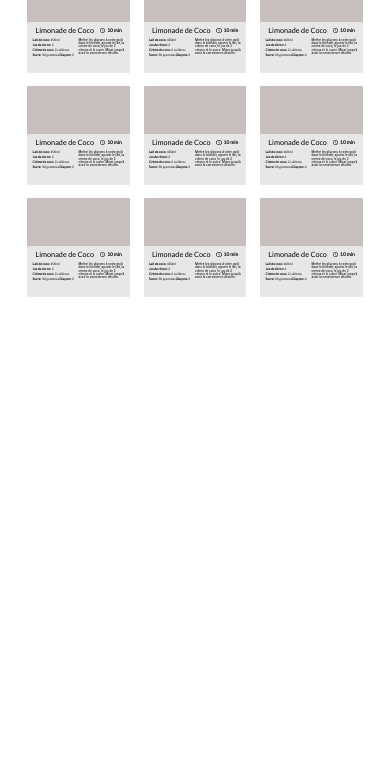
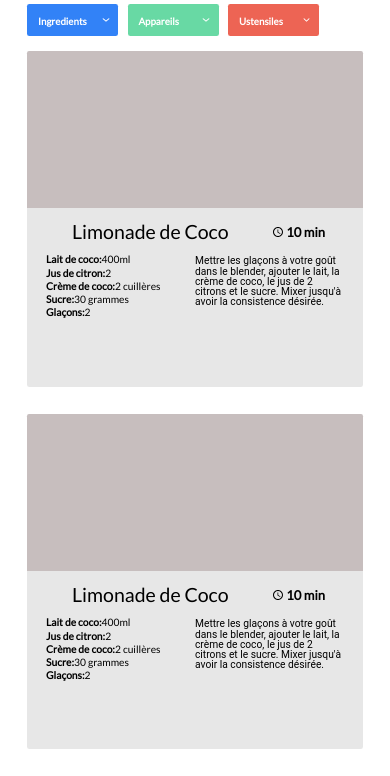
Before and after one commit to MasterCodeDevelop/MohamedAliElhamech_P7_18102022, a website: page index.html in a window 390 px wide. Shown: the part 132-908 px from the top of the page. Before the commit the page ends 844 px from the top, so only its background shows below. Drawn offline with Linux system fonts and the light colour scheme.

Commit message:
update all rest of elements in responsive (HTML/CSS)

```diff
--- a/src/scss/abstracts/_functions.scss
+++ b/src/scss/abstracts/_functions.scss
@@ -1,4 +1,8 @@
 //====================== functions ======================//
+@function preciseWidth($width) {
+    $newWidth: calc($res-width * $width );
+    @return $newWidth;
+}
 @function width($width) {
     $newWidth: calc($res-width * $width * $ratio-width);
     @return $newWidth;
--- a/src/scss/base/_reset.scss
+++ b/src/scss/base/_reset.scss
@@ -5,6 +5,6 @@
     padding: 0;
 }
 body {
-    padding: width(25) width(100);
+    padding: preciseWidth(25) preciseWidth(100);
     font-family: 'DM Sans';
 }
--- a/src/scss/components/_card.scss
+++ b/src/scss/components/_card.scss
@@ -2,9 +2,12 @@
 .card {
     background-color: $clr-grey;
     width: width(380);
-    min-height: width(364);
+    min-height: width;
     border-radius: width(5);
-
+    cursor: pointer;
+    &:hover {
+        box-shadow: rgba(0, 0, 0, 0.35) 0px 5px 15px;
+    }
     &-thumb {
         background-color: #C7BEBE;
         width: 100%;
@@ -44,15 +47,18 @@
             }
         }
         &__ingredients {
-            display: flex;
-            flex-wrap: wrap;
+            display: grid;
             row-gap: width(4);
             width: 50%;
             font-family: 'Lato';
             font-style: normal;
-            font-size: width(11.95);
+            font-size: size(11.95);
             line-height: width(14);
             list-style: none;
+            li {
+                display: flex;
+                flex-wrap: wrap;
+            }
             strong {
                 font-weight: 700;
             }
@@ -63,7 +69,7 @@
             font-family: 'Roboto';
             font-style: normal;
             font-weight: 400;
-            font-size: width(11.95);
+            font-size: size(11.95);
             line-height: 100%;
         }
     }
--- a/src/scss/components/_filters.scss
+++ b/src/scss/components/_filters.scss
@@ -43,12 +43,15 @@
             z-index: 1;
             top: width(29.45);
             right: width(18);
+            width: width(16);
+            height: width(9.89);
             transition: transform .5s;
         }
     }
     &-input {
+        width: width(170);
         max-width: 65%;
-        height: 22px;
+        height: width(22);
         font-size: size(18);
         font-family: 'Lato';
         font-weight: 700;
@@ -64,6 +67,7 @@
         }
     }
     .filter-input:focus, &.is-open .filter-input  {
+        width: auto;
         z-index: 1;
         max-width: min-content;
         padding-right: width(50);
@@ -87,6 +91,9 @@
         flex-wrap: wrap;
         padding: width(16) width(19);
         row-gap: width(10);
+        overflow-y: auto;
+        max-height: 32.04vh;
+        min-height: width(56);
         li {
             cursor: pointer;
             color: $clr-white;
--- a/src/scss/index.scss
+++ b/src/scss/index.scss
@@ -15,3 +15,7 @@
 /*|||||||||||||||||||||| LAYOUTS ||||||||||||||||||||||*/
 @import './layouts/header';
 @import './layouts/recipes';
+
+/*|||||||||||||||||||||| SCREENS ||||||||||||||||||||||*/
+@import './screens/tablet';
+@import './screens/mobile';
--- a/src/scss/layouts/_header.scss
+++ b/src/scss/layouts/_header.scss
@@ -10,7 +10,6 @@
     display: flex;
     flex-direction: column;
     align-items: center;
-    width: width(268);
     margin: width(17) auto;
     h1 {
         color: $clr-red;
--- /dev/null
+++ b/src/scss/screens/_mobile.scss
@@ -0,0 +1,43 @@
+/*====================== mobile ======================*/
+@media screen and ( max-width: 425px) {
+    :root {
+        --ratio-size: 2;
+        --ratio-width: 1.75;
+    }
+    /*======= filters =======*/
+    .filters .list {
+        flex-direction: column;
+        flex-wrap: initial;
+        li {
+            width: 100%;
+        }
+    }
+
+    /*======= recipes =======*/
+    .recipes {
+        gap: preciseWidth(100);
+    }
+
+    /*======= card =======*/
+    .card {
+        width: 100%;
+        min-height: preciseWidth(1240);
+        &-thumb {
+            height: 40.34vw;
+        }
+        &-details {
+            padding: width(40);
+            row-gap: width(40);
+            &__title {
+                font-size: size(24);
+            }
+            &__ingredients {
+                row-gap: width(14);
+            }
+            &__ingredients, &__description {
+                font-size: size(18.95);
+            }
+        }
+    }
+
+}
--- /dev/null
+++ b/src/scss/screens/_tablet.scss
@@ -0,0 +1,13 @@
+//====================== tablet ======================//
+@media screen and ( max-width: 768px) {
+    :root {
+        --ratio-size: 1.5;
+        --ratio-width: 1.5;
+    }
+    .recipes {
+        row-gap: width(100);
+    }
+    .card-details__ingredients, .card-details__description {
+        font-size: size(13);
+    }
+}
```
Also changed, not shown: src/css/style.css, 1 other file.
